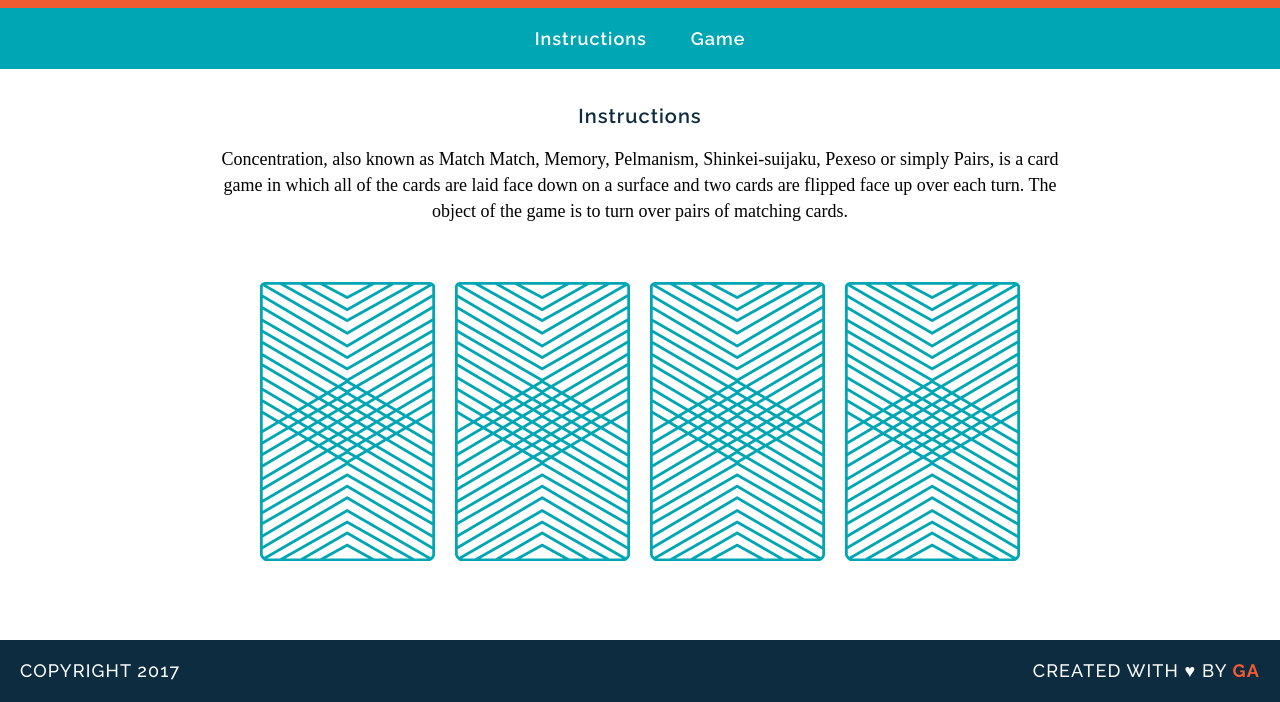
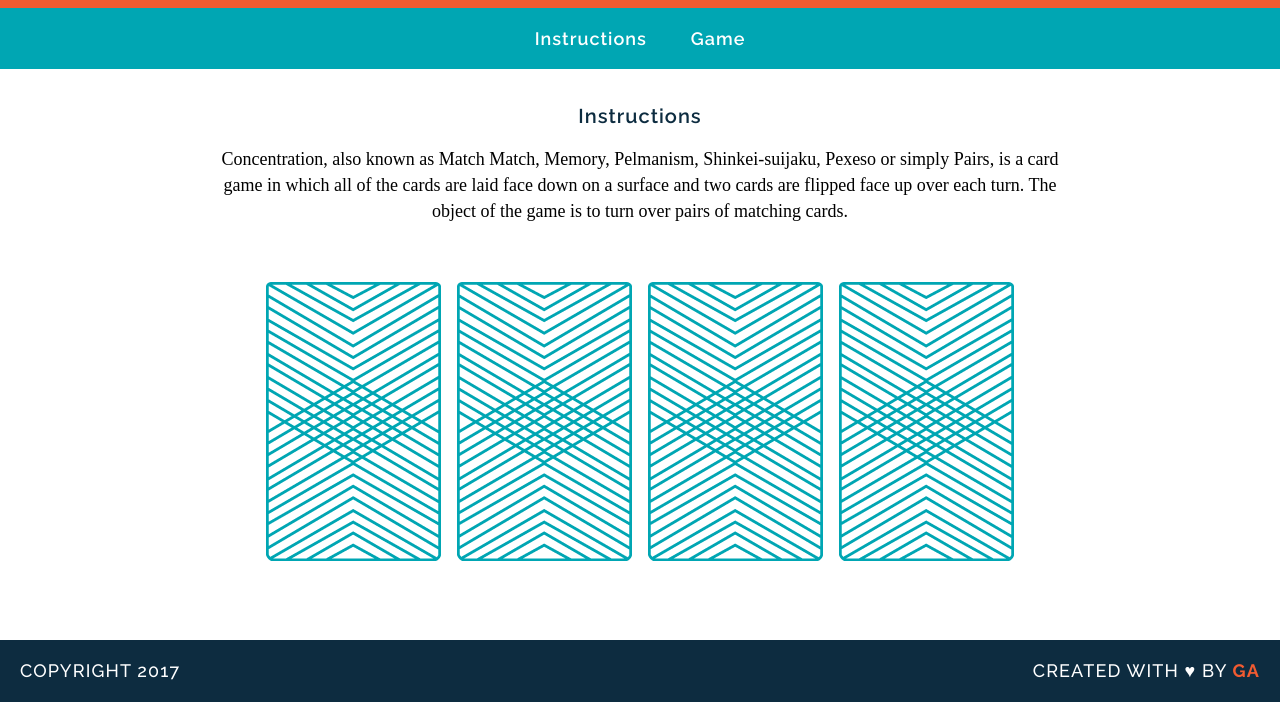
Before and after one commit to prestonhom/wdi-fundamentals-memorygame, a plain HTML site: page memory_game/index.html in a window 1280 px wide. Shown: the part 105-807 px from the top of the page. Drawn offline with Linux system fonts and the light colour scheme; a web font is replaced by a local one.

Commit message:
created game logic

```diff
--- a/memory_game/index.html
+++ b/memory_game/index.html
@@ -18,11 +18,8 @@
 	<h2>Instructions</h2>
 	<p>Concentration, also known as Match Match, Memory, Pelmanism, Shinkei-suijaku, Pexeso or simply Pairs, is a card game in which all of the cards are laid face down on a surface and two cards are flipped face up over each turn. The object of the game is to turn over pairs of matching cards.
 	</p>
-	<div>
-	<img src="images/back.png" alt="Queen of Diamonds">
-	<img src="images/back.png" alt="Queen of Hearts">
-	<img src="images/back.png" alt="King of Diamonds">
-	<img src="images/back.png" alt="King of Hearts">
+	<div id="game-board" class="board clearfix">
+
 	</div>
 	</main>
 	<footer class="clearfix">
--- a/memory_game/js/main.js
+++ b/memory_game/js/main.js
@@ -35,8 +35,17 @@ function flipCard(cardID){
 	cardsInPlay.push(cards[cardID].rank);
 	console.log(cards[cardID].cardImage);
 	console.log(cards[cardID].suit);
-}
+};
 
-flipCard(0);
-flipCard(2);
-checkForMatch();
+function createBoard(){
+	for(var i = 0; i < cards.length; i++){
+		var cardElement = document.createElement('img');
+		cardElement.setAttribute('src',"images/back.png");
+		cardElement.setAttribute('data-id', i);
+		cardElement.addEventListener('click', flipCard);
+		document.getElementById('game-board').appendChild(cardElement);
+
+	};
+};
+
+createBoard();
```
